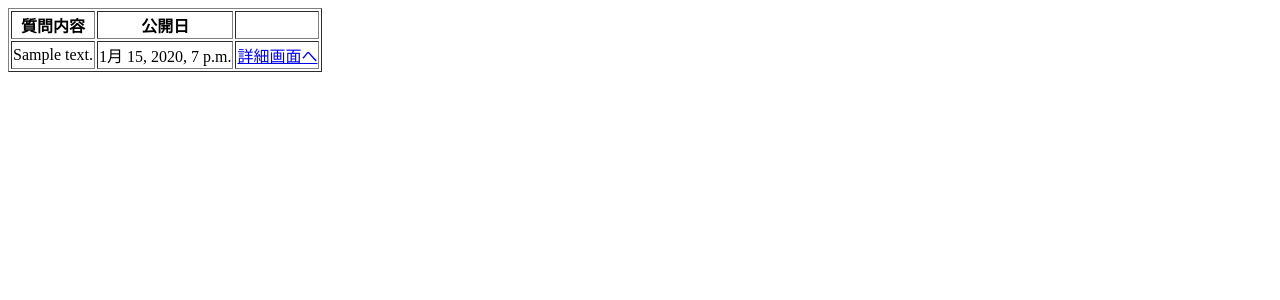
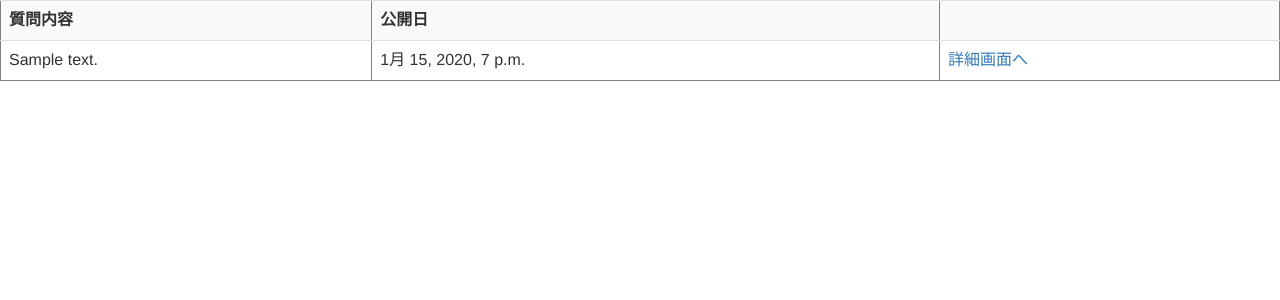
Before and after one commit to usa-mimi/tutorial, a Django app: page /polls/ in a window 1280 px wide. Shown: the top 300 px of the page. Run offline with Django 3.2, Linux system fonts and the light colour scheme; tables that the repository leaves empty hold one stand-in row (values such as "Sample post"); some libraries are stand-ins or nearby versions.

Commit message:
pollsの一覧ページのtableにbootstrapのcssを適用

```diff
--- a/tutorial/polls/templates/polls/index.html
+++ b/tutorial/polls/templates/polls/index.html
@@ -1,6 +1,10 @@
+{% load staticfiles %}
 <html>
+  <head>
+    <link rel="stylesheet" type="text/css" href="{% static 'css/bootstrap.css' %}" />
+  </head>
 <body>
-  <table border="1">
+  <table border="1" class="table table-striped">
     <tr>
       <th>質問内容</th>
       <th>公開日</th>
```
